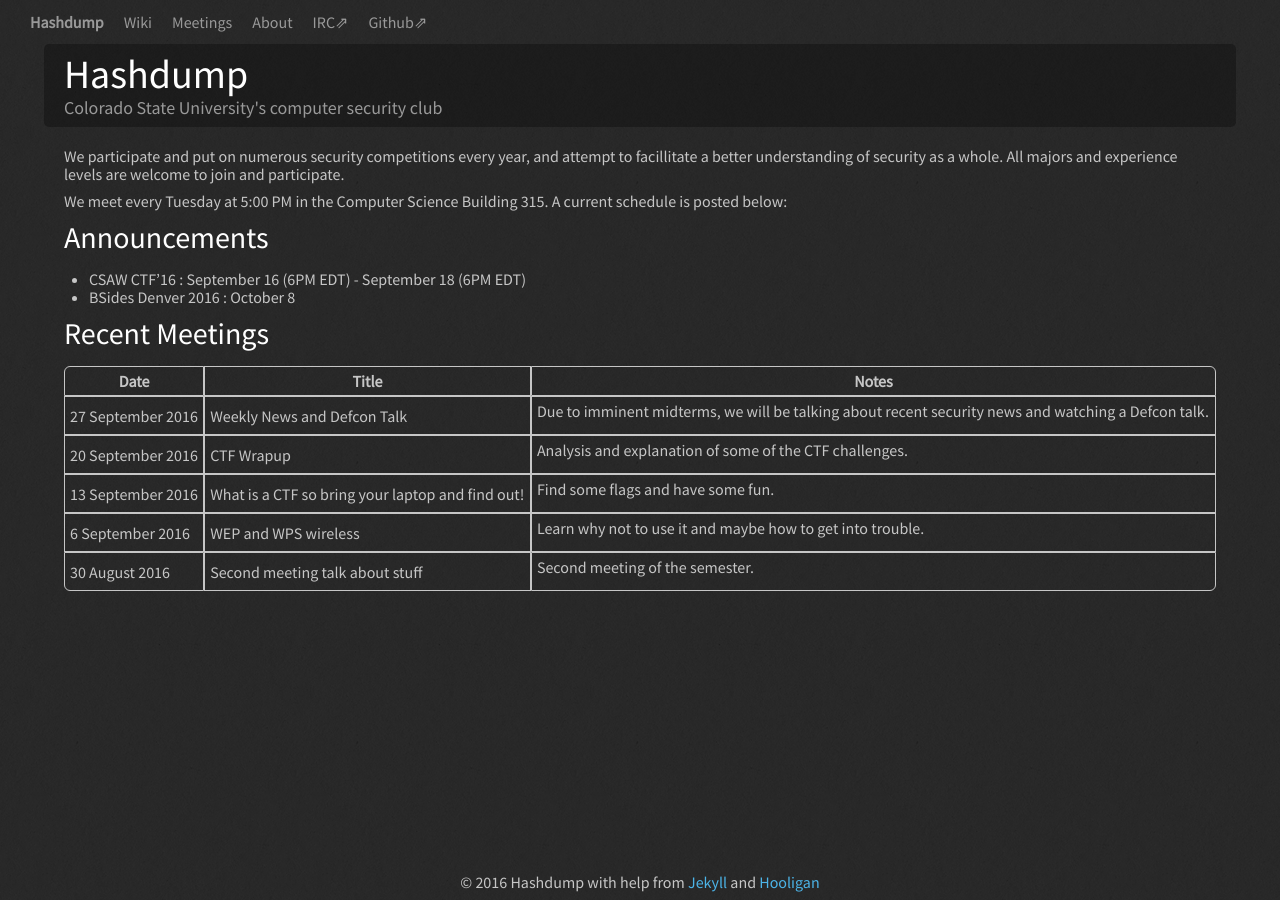
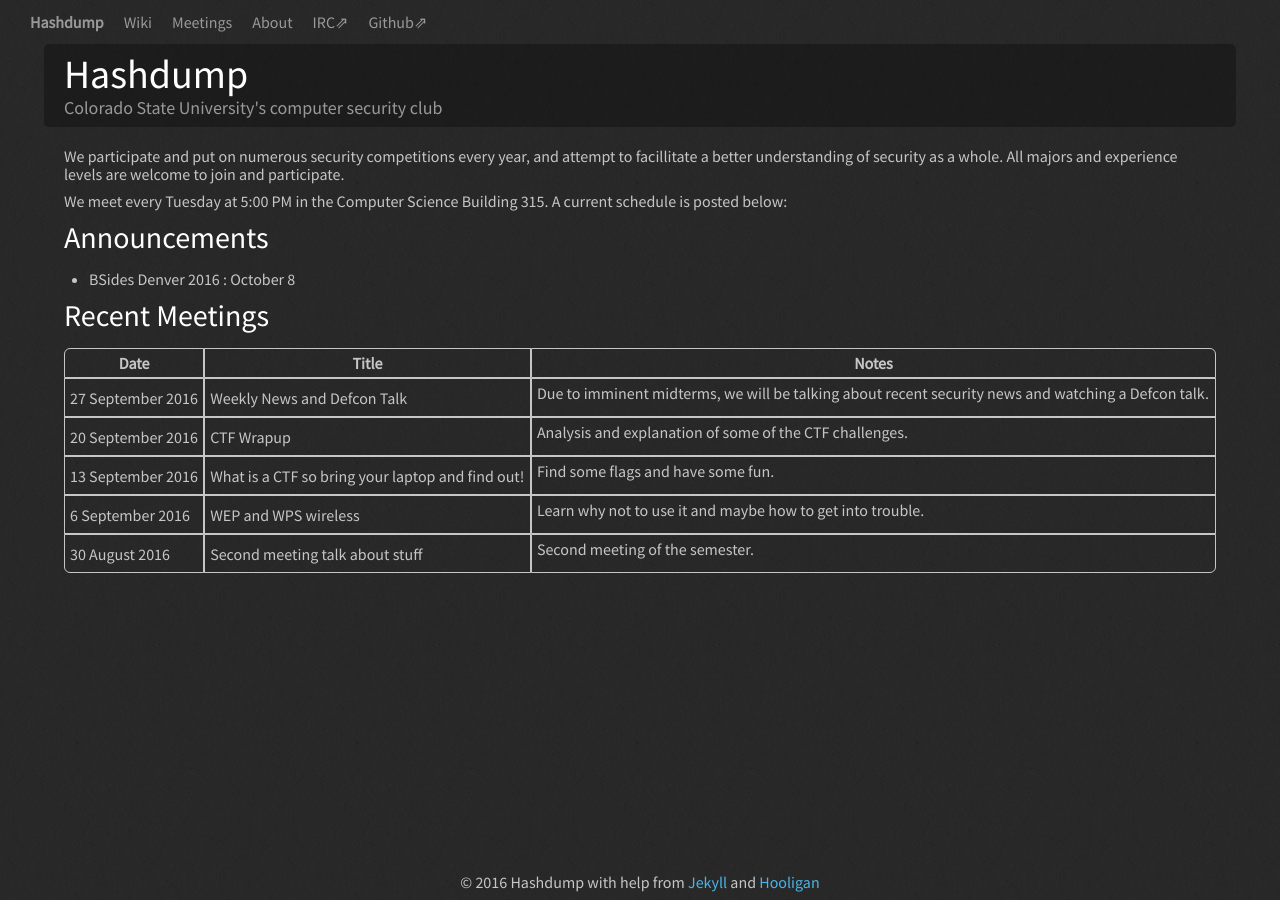
Before and after one commit to Hashdump/old-hashdump-site, a Jekyll site: the page built from index.md, in a window 1280 px wide. Built offline with Jekyll 4.4.1, drawn with Linux system fonts in a browser that asks for light colours.

Commit message:
remove CSAW2016 from announcements

```diff
--- a/index.md
+++ b/index.md
@@ -9,7 +9,6 @@ We meet every Tuesday at 5:00 PM in the Computer Science Building 315. A current
 
 ## Announcements
 
-+ CSAW CTF'16 : September 16 (6PM EDT) - September 18 (6PM EDT)
 + BSides Denver 2016 : October 8
 
 
```
